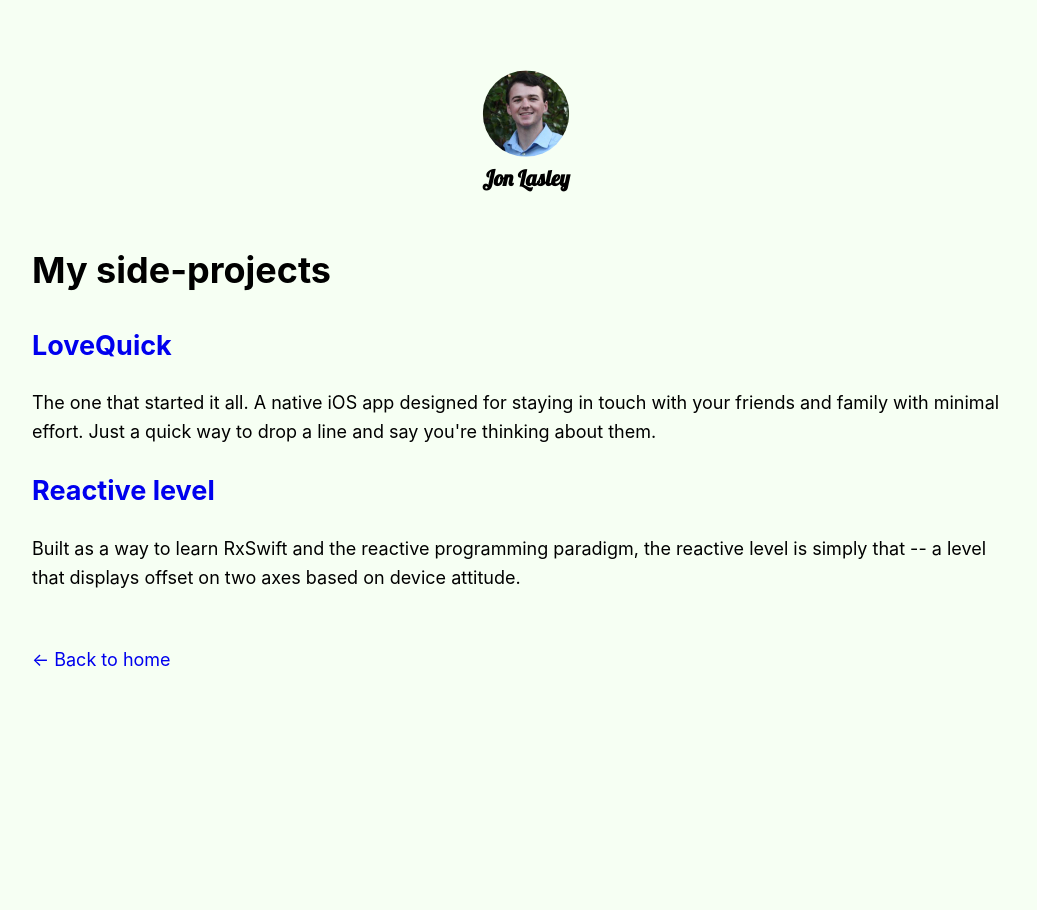
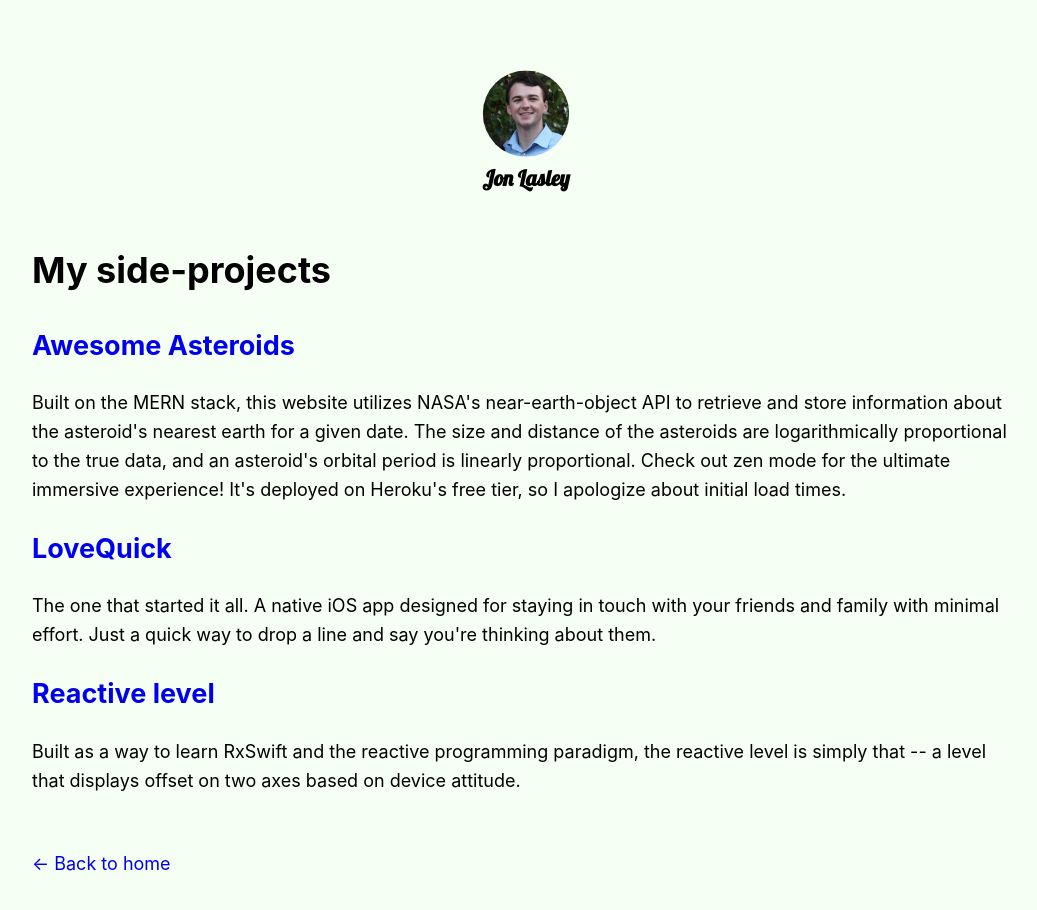
Before and after one commit to jclasley/codingBlog, a Next.js app: page /projects in a window 1280 px wide. Shown: the top 910 px of the page, without its empty margins (114-1151 px from the left). Before the commit the page ends 800 px from the top, so only its background shows below. Built offline with nearby package versions, Linux system fonts and the light colour scheme.

Commit message:
Awesome asteroids added in projects

```diff
--- a/components/layout.js
+++ b/components/layout.js
@@ -7,7 +7,7 @@ import Link from "next/link";
 const name = "Jon Lasley";
 export const siteTitle = "Jon's Journeys";
 
-export default function Layout({ children, home }) {
+export default function Layout({ children, home, link="/" }) {
   return (
     <div className={styles.container}>
       <Head>
@@ -42,7 +42,7 @@ export default function Layout({ children, home }) {
       <main>{children}</main>
       {!home && (
         <div className={styles.backToHome}>
-          <Link href="/">
+          <Link href={link}>
             <a>← Back to home</a>
           </Link>
         </div>
--- a/pages/projects.js
+++ b/pages/projects.js
@@ -12,6 +12,9 @@ export default function Projects() {
         <h1>
           My side-projects
         </h1>
+        <h2><Link href='https://awesomeasteroids.herokuapp.com'><a>Awesome Asteroids</a></Link></h2>
+        <div>Built on the MERN stack, this website utilizes NASA's near-earth-object API to retrieve and store information about the asteroid's nearest earth for a given date. The size and distance of the asteroids are logarithmically proportional to the true data, and an asteroid's orbital period is linearly proportional. Check out zen mode for the ultimate immersive experience! It's deployed on Heroku's free tier, so I apologize about initial load times.
+        </div>
         <h2><Link href='https://github.com/jclasley/LoveQuick'><a>LoveQuick</a></Link></h2>
         <div>The one that started it all. A native iOS app designed for staying in touch with your friends and family
         with minimal effort. Just a quick way to drop a line and say you're thinking about them.
```
